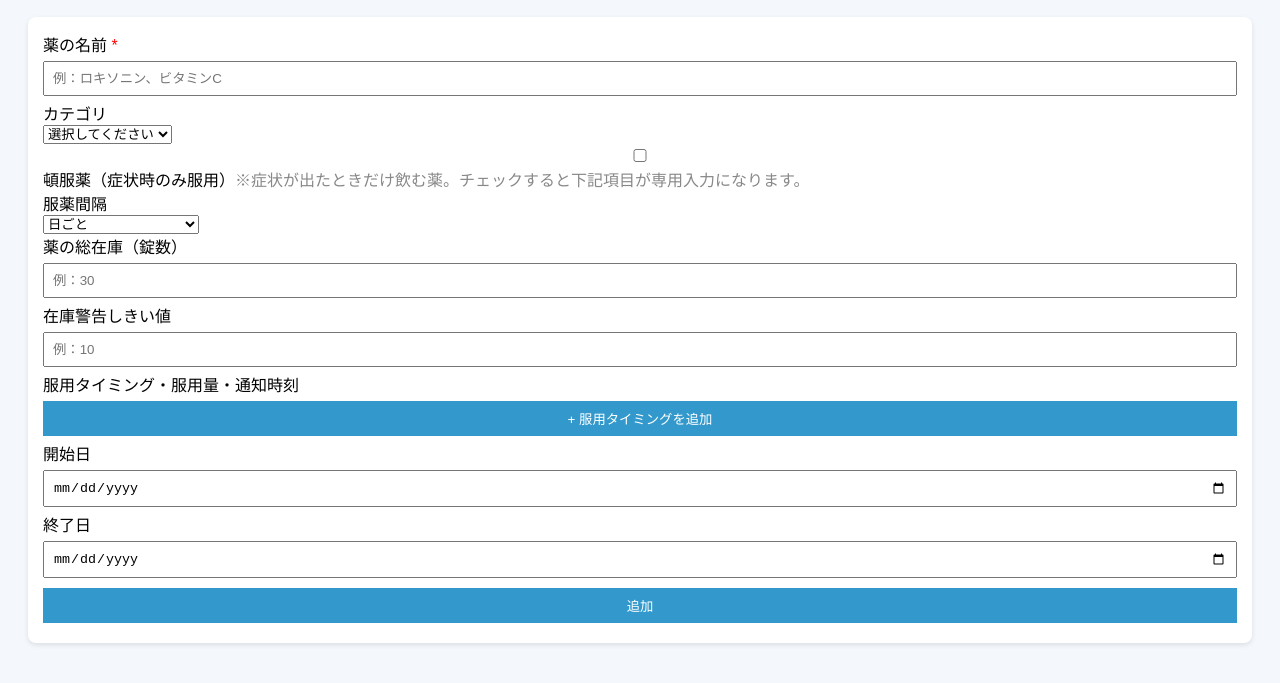
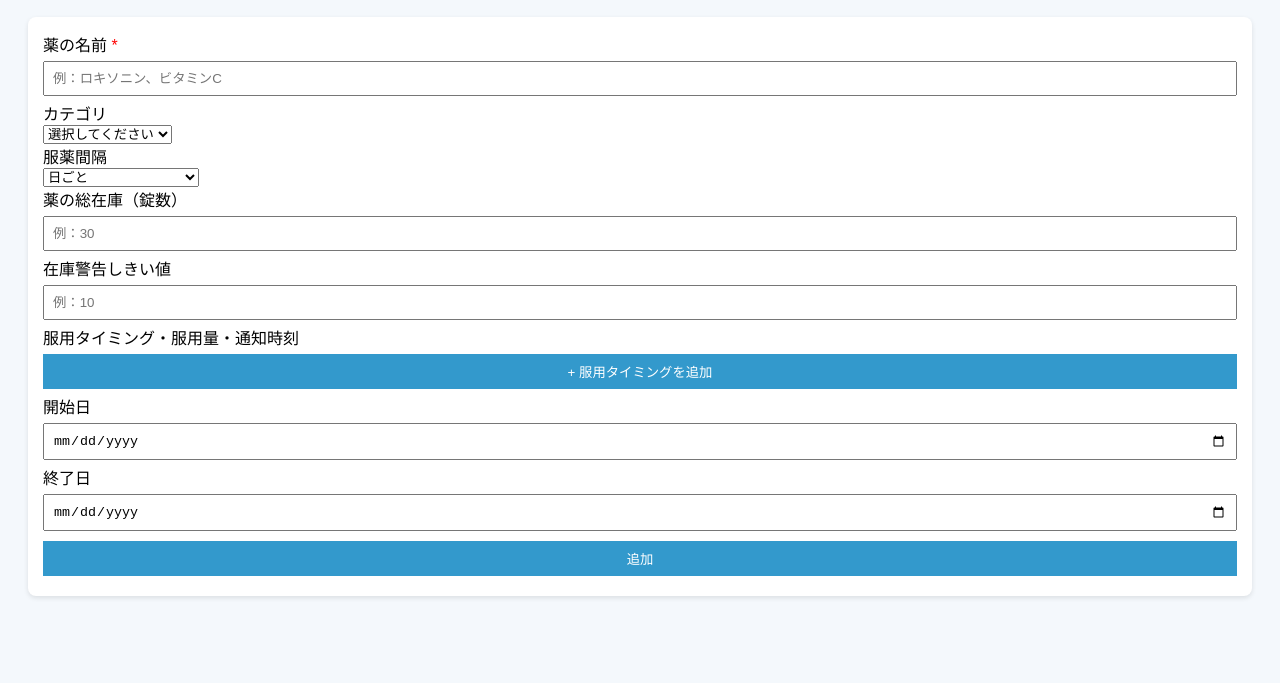
Before and after one commit to OTAKE0510/Medication-management, a plain HTML site: page index.html in a window 1280 px wide. Shown: the part 155-838 px from the top of the page. After the commit the page ends 800 px from the top, so only its background shows below. Drawn offline with Linux system fonts and the light colour scheme.

Commit message:
頓服薬のチェックボックス削除

```diff
--- a/index.html
+++ b/index.html
@@ -22,7 +22,7 @@
                 <option value="常備薬">常備薬</option>
                 <option value="その他">その他</option>
             </select><br>
-            <label><input type="checkbox" id="isTonpuku">頓服薬（症状時のみ服用）<span style="color: #888;">※症状が出たときだけ飲む薬。チェックすると下記項目が専用入力になります。</span></label><br>
+
 
             <label for="interval-type">服薬間隔</label><br>
             <select id="interval-type" name="interval-type" required>
```
